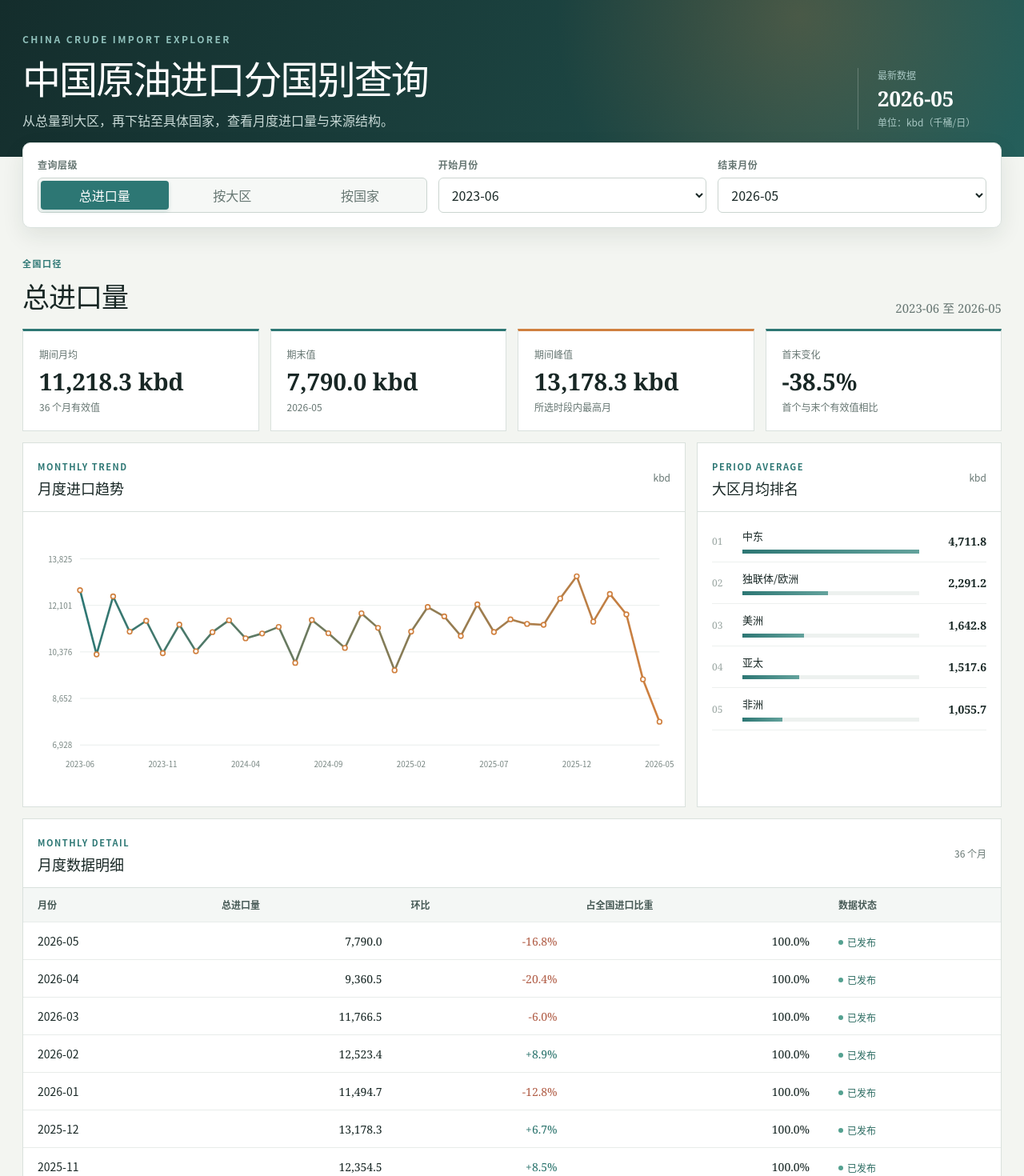
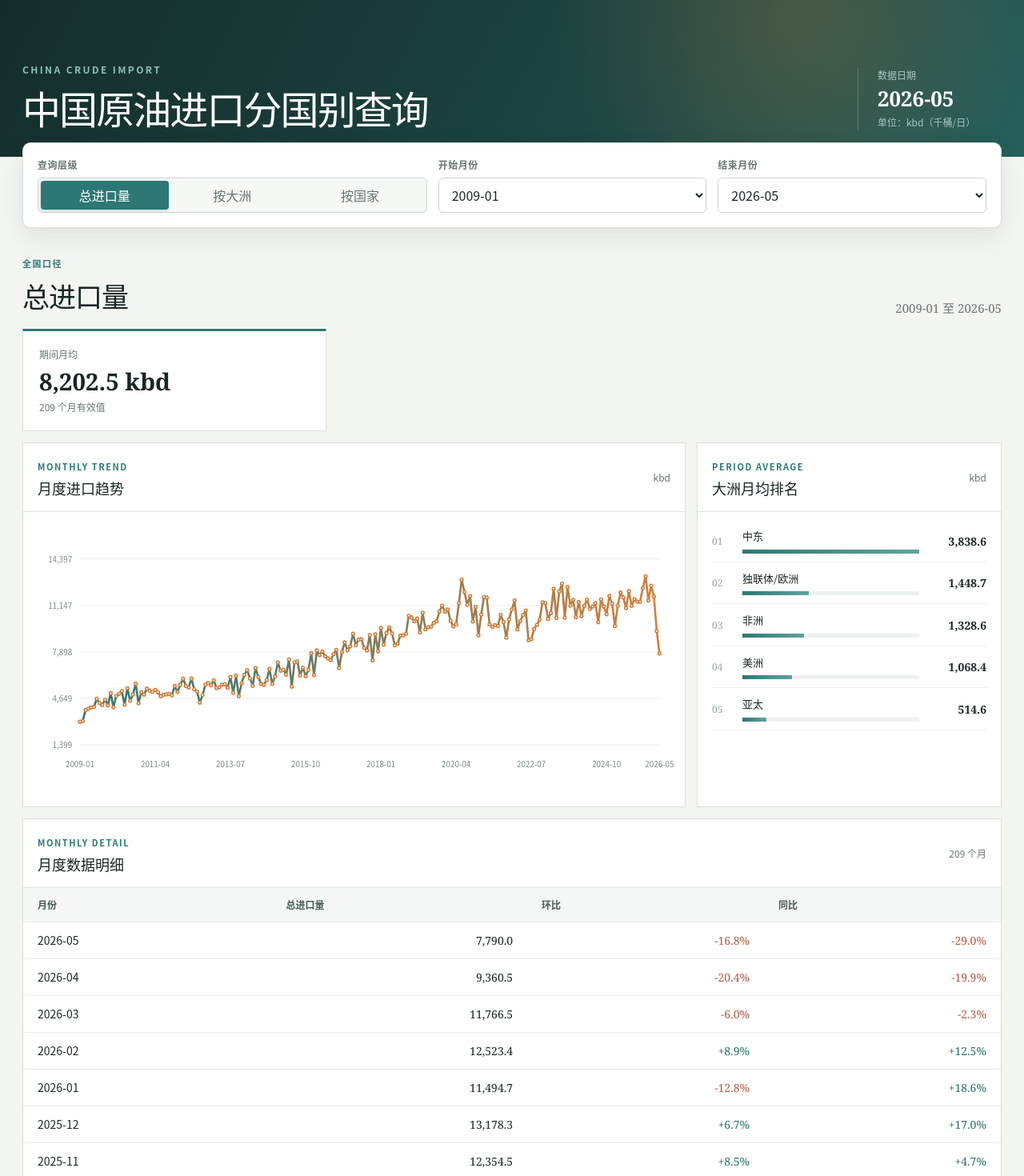
Before and after one commit to zyb0716-svg/China-Crude-Import, a Next.js app: page / in a window 1280 px wide. Shown: the top 1470 px of the page at 80% size. Built offline with nearby package versions, Linux system fonts and the light colour scheme.

Commit message:
Apply first dashboard review revisions

```diff
--- a/app/CrudeImportDashboard.tsx
+++ b/app/CrudeImportDashboard.tsx
@@ -124,11 +124,6 @@ function average(values: Array<number | null>) {
   return valid.length ? valid.reduce((sum, value) => sum + value, 0) / valid.length : null;
 }
 
-function firstLast(values: Array<number | null>) {
-  const valid = values.filter((value): value is number => value != null);
-  return { first: valid[0] ?? null, last: valid.at(-1) ?? null };
-}
-
 function StatCard({ label, value, note }: { label: string; value: string; note: string }) {
   return (
     <article className="stat-card">
@@ -223,7 +218,7 @@ export function CrudeImportDashboard() {
       })
       .then((payload: Payload) => {
         setData(payload);
-        setStart(payload.dates[Math.max(0, payload.dates.length - 36)]);
+        setStart(payload.dates[0]);
         setEnd(payload.dates.at(-1) || "");
       })
       .catch(() => setError("数据加载失败，请刷新页面后重试。"));
@@ -251,12 +246,7 @@ export function CrudeImportDashboard() {
   const rangeDates = data?.dates.slice(startIndex, endIndex + 1) || [];
   const rangeValues = selected?.values.slice(startIndex, endIndex + 1) || [];
   const avg = average(rangeValues);
-  const { first, last } = firstLast(rangeValues);
   const validValues = rangeValues.filter((value): value is number => value != null);
-  const peak = validValues.length ? Math.max(...validValues) : null;
-  const change = first != null && last != null && first !== 0 ? ((last - first) / first) * 100 : null;
-
-  const totalSeries = data?.series.find((item) => item.level === "total") || null;
   const ranking = useMemo(() => {
     if (!data || !selected) return [];
     let candidates: Series[];
@@ -284,12 +274,11 @@ export function CrudeImportDashboard() {
     <main className="dashboard-shell">
       <header className="hero">
         <div>
-          <p className="eyebrow">CHINA CRUDE IMPORT EXPLORER</p>
+          <p className="eyebrow">CHINA CRUDE IMPORT</p>
           <h1>中国原油进口分国别查询</h1>
-          <p className="hero-copy">从总量到大区，再下钻至具体国家，查看月度进口量与来源结构。</p>
         </div>
         <div className="freshness">
-          <span>最新数据</span>
+          <span>数据日期</span>
           <strong>{data.metadata.latestMonth}</strong>
           <small>单位：kbd（千桶/日）</small>
         </div>
@@ -301,14 +290,14 @@ export function CrudeImportDashboard() {
           <div className="segmented">
             {(["total", "continent", "country"] as Level[]).map((item) => (
               <button key={item} className={level === item ? "active" : ""} onClick={() => setLevel(item)} type="button">
-                {item === "total" ? "总进口量" : item === "continent" ? "按大区" : "按国家"}
+                {item === "total" ? "总进口量" : item === "continent" ? "按大洲" : "按国家"}
               </button>
             ))}
           </div>
         </div>
         {level !== "total" && (
           <label>
-            <span className="field-label">大区</span>
+            <span className="field-label">大洲选择</span>
             <select value={continent} onChange={(event) => setContinent(event.target.value)}>
               {continents.map((item) => <option key={item.id} value={item.name}>{displayName(item)}</option>)}
             </select>
@@ -316,8 +305,8 @@ export function CrudeImportDashboard() {
         )}
         {level === "country" && (
           <label className="country-field">
-            <span className="field-label">国家 / 地区</span>
-            <select value={country} onChange={(event) => setCountry(event.target.value)}>
+            <span className="visually-hidden">国家 / 地区</span>
+            <select aria-label="国家或地区" value={country} onChange={(event) => setCountry(event.target.value)}>
               {countries.map((item) => <option key={item.id} value={item.name}>{displayName(item)}</option>)}
             </select>
           </label>
@@ -338,7 +327,7 @@ export function CrudeImportDashboard() {
 
       <section className="selection-title">
         <div>
-          <span>{level === "total" ? "全国口径" : level === "continent" ? "大区口径" : CONTINENT_LABELS[selected.continent || ""]}</span>
+          <span>{level === "total" ? "全国口径" : level === "continent" ? "大洲口径" : CONTINENT_LABELS[selected.continent || ""]}</span>
           <h2>{selectedLabel}</h2>
         </div>
         <p>{periodLabel}</p>
@@ -346,12 +335,9 @@ export function CrudeImportDashboard() {
 
       <section className="stat-grid">
         <StatCard label="期间月均" value={`${fmt(avg)} kbd`} note={`${validValues.length} 个月有效值`} />
-        <StatCard label="期末值" value={`${fmt(last)} kbd`} note={rangeDates.at(-1) || "—"} />
-        <StatCard label="期间峰值" value={`${fmt(peak)} kbd`} note="所选时段内最高月" />
-        <StatCard label="首末变化" value={change == null ? "—" : `${change >= 0 ? "+" : ""}${fmt(change)}%`} note="首个与末个有效值相比" />
       </section>
 
-      <section className="analysis-grid">
+      <section className={`analysis-grid ${level === "country" ? "single" : ""}`}>
         <article className="panel chart-panel">
           <div className="panel-heading">
             <div><span>MONTHLY TREND</span><h3>月度进口趋势</h3></div>
@@ -360,9 +346,9 @@ export function CrudeImportDashboard() {
           <TrendChart dates={rangeDates} values={rangeValues} label={selectedLabel} />
         </article>
 
-        <article className="panel ranking-panel">
+        {level !== "country" && <article className="panel ranking-panel">
           <div className="panel-heading">
-            <div><span>PERIOD AVERAGE</span><h3>{level === "total" ? "大区月均排名" : level === "continent" ? "国家月均排名" : "所属大区对比"}</h3></div>
+            <div><span>PERIOD AVERAGE</span><h3>{level === "total" ? "大洲月均排名" : "国家月均排名"}</h3></div>
             <em>kbd</em>
           </div>
           <div className="ranking-list">
@@ -385,7 +371,7 @@ export function CrudeImportDashboard() {
               </button>
             ))}
           </div>
-        </article>
+        </article>}
       </section>
 
       <section className="panel table-panel">
@@ -395,20 +381,20 @@ export function CrudeImportDashboard() {
         </div>
         <div className="table-scroll">
           <table>
-            <thead><tr><th>月份</th><th>{selectedLabel}</th><th>环比</th><th>占全国进口比重</th><th>数据状态</th></tr></thead>
+            <thead><tr><th>月份</th><th>{selectedLabel}</th><th>环比</th><th>同比</th></tr></thead>
             <tbody>
               {rangeDates.map((date, index) => {
                 const value = rangeValues[index];
                 const previous = index ? rangeValues[index - 1] : null;
                 const mom = value != null && previous != null && previous !== 0 ? ((value - previous) / previous) * 100 : null;
-                const totalValue = totalSeries?.values[startIndex + index] ?? null;
-                const share = value != null && totalValue != null && totalValue !== 0 ? (value / totalValue) * 100 : null;
+                const yearAgoIndex = startIndex + index - 12;
+                const yearAgo = yearAgoIndex >= 0 ? selected.values[yearAgoIndex] : null;
+                const yoy = value != null && yearAgo != null && yearAgo !== 0 ? ((value - yearAgo) / yearAgo) * 100 : null;
                 return (
                   <tr key={date}>
                     <td>{date}</td><td className="numeric">{fmt(value)}</td>
                     <td className={`numeric ${mom != null && mom < 0 ? "negative" : "positive"}`}>{mom == null ? "—" : `${mom >= 0 ? "+" : ""}${fmt(mom)}%`}</td>
-                    <td className="numeric">{share == null ? "—" : `${fmt(share)}%`}</td>
-                    <td><span className={value == null ? "status missing" : "status"}>{value == null ? "未发布" : "已发布"}</span></td>
+                    <td className={`numeric ${yoy != null && yoy < 0 ? "negative" : "positive"}`}>{yoy == null ? "—" : `${yoy >= 0 ? "+" : ""}${fmt(yoy)}%`}</td>
                   </tr>
                 );
               }).reverse()}
@@ -417,10 +403,6 @@ export function CrudeImportDashboard() {
         </div>
       </section>
 
-      <footer>
-        <p><strong>口径说明：</strong>数值来自工作簿 “Crude imports — Volume” 页；大区和总量采用表内原始汇总行，空白单元格显示为“未发布”，0 保留为已报告的零值。源表中南非 2017-07（-2 kbd）与 2017-08（-1 kbd）的负值按原值保留。</p>
-        <p>{data.metadata.compiled} {data.metadata.sources}</p>
-      </footer>
     </main>
   );
 }
--- a/app/globals.css
+++ b/app/globals.css
@@ -36,12 +36,11 @@ button, select { font: inherit; }
 }
 .eyebrow { margin: 0 0 12px; color: #90c0bb; font-size: 12px; font-weight: 700; letter-spacing: .2em; }
 .hero h1 { margin: 0; font-size: clamp(30px, 4vw, 48px); letter-spacing: -.04em; line-height: 1.12; }
-.hero-copy { max-width: 680px; margin: 14px 0 0; color: #c9dad7; font-size: 16px; }
 .freshness { min-width: 180px; border-left: 1px solid rgba(255,255,255,.22); padding-left: 24px; }
 .freshness span, .freshness small { display: block; color: #a9c8c4; font-size: 12px; }
 .freshness strong { display: block; margin: 5px 0; font: 600 26px/1.2 Georgia, serif; }
 
-.filter-panel, .selection-title, .stat-grid, .analysis-grid, .table-panel, footer {
+.filter-panel, .selection-title, .stat-grid, .analysis-grid, .table-panel {
   width: min(1440px, calc(100% - 56px));
   margin-left: auto;
   margin-right: auto;
@@ -65,6 +64,7 @@ button, select { font: inherit; }
 .field-label { color: var(--muted); font-size: 12px; font-weight: 700; letter-spacing: .04em; }
 select { height: 44px; width: 100%; border: 1px solid #cbd5d0; border-radius: 6px; padding: 0 35px 0 12px; background: white; color: var(--ink); }
 select:focus, button:focus-visible { outline: 3px solid rgba(45,119,116,.2); outline-offset: 2px; }
+.visually-hidden { position: absolute; width: 1px; height: 1px; padding: 0; margin: -1px; overflow: hidden; clip: rect(0, 0, 0, 0); white-space: nowrap; border: 0; }
 .segmented { display: flex; height: 44px; padding: 3px; border: 1px solid #cbd5d0; border-radius: 6px; background: #f6f8f6; }
 .segmented button { flex: 1; border: 0; border-radius: 4px; background: transparent; color: var(--muted); cursor: pointer; }
 .segmented button.active { background: var(--teal); color: white; box-shadow: 0 2px 5px rgba(45,119,116,.2); }
@@ -74,13 +74,14 @@ select:focus, button:focus-visible { outline: 3px solid rgba(45,119,116,.2); out
 .selection-title h2 { margin: 5px 0 0; font-size: clamp(24px, 3vw, 34px); letter-spacing: -.03em; }
 .selection-title p { margin: 0; color: var(--muted); font: 15px/1.3 Georgia, serif; }
 
-.stat-grid { display: grid; grid-template-columns: repeat(4, 1fr); gap: 14px; }
+.stat-grid { display: grid; grid-template-columns: minmax(260px, 380px); gap: 14px; }
 .stat-card { min-height: 125px; padding: 20px; border: 1px solid var(--line); border-top: 3px solid var(--teal); background: var(--paper); }
 .stat-card:nth-child(3) { border-top-color: var(--orange); }
 .stat-card span, .stat-card small { display: block; color: var(--muted); font-size: 12px; }
 .stat-card strong { display: block; margin: 11px 0 8px; font: 600 clamp(23px, 2.3vw, 33px)/1 Georgia, serif; }
 
 .analysis-grid { display: grid; grid-template-columns: minmax(0, 1.85fr) minmax(320px, .85fr); gap: 14px; margin-top: 14px; }
+.analysis-grid.single { grid-template-columns: 1fr; }
 .panel { border: 1px solid var(--line); background: var(--paper); }
 .panel-heading { min-height: 72px; display: flex; align-items: center; justify-content: space-between; gap: 16px; padding: 15px 18px; border-bottom: 1px solid var(--line); }
 .panel-heading h3 { margin: 4px 0 0; font-size: 18px; }
@@ -116,9 +117,6 @@ td.numeric { text-align: right; font-variant-numeric: tabular-nums; font-family:
 .status.missing { color: #9a7b65; }
 .status.missing::before { background: #c6a78f; }
 
-footer { margin-top: 18px; padding: 18px 0; color: var(--muted); font-size: 12px; line-height: 1.7; }
-footer p { margin: 2px 0; }
-
 @media (max-width: 1100px) {
   .filter-panel { flex-wrap: wrap; }
   .filter-panel label, .scope-control { min-width: calc(33.333% - 10px); }
@@ -128,7 +126,7 @@ footer p { margin: 2px 0; }
 @media (max-width: 760px) {
   .hero { min-height: 220px; align-items: flex-start; flex-direction: column; padding: 28px 20px 45px; }
   .freshness { border-left: 0; border-top: 1px solid rgba(255,255,255,.22); padding: 13px 0 0; }
-  .filter-panel, .selection-title, .stat-grid, .analysis-grid, .table-panel, footer { width: calc(100% - 24px); }
+  .filter-panel, .selection-title, .stat-grid, .analysis-grid, .table-panel { width: calc(100% - 24px); }
   .filter-panel label, .scope-control { min-width: 100%; }
   .stat-grid { grid-template-columns: repeat(2, 1fr); }
   .selection-title { align-items: flex-start; flex-direction: column; }
--- a/app/layout.tsx
+++ b/app/layout.tsx
@@ -3,16 +3,16 @@ import "./globals.css";
 
 export const metadata: Metadata = {
   title: "中国原油进口分国别查询",
-  description: "按总量、大区和国家查询中国月度原油进口量（kbd）",
+  description: "按总量、大洲和国家查询中国月度原油进口量（kbd）",
   openGraph: {
     title: "中国原油进口分国别查询",
-    description: "总量 · 大区 · 国家 | 2009–2026 | kbd",
+    description: "总量 · 大洲 · 国家 | 2009–2026 | kbd",
     images: [{ url: "/og.png", width: 1536, height: 1024, alt: "中国原油进口分国别查询" }],
   },
   twitter: {
     card: "summary_large_image",
     title: "中国原油进口分国别查询",
-    description: "总量 · 大区 · 国家 | 2009–2026 | kbd",
+    description: "总量 · 大洲 · 国家 | 2009–2026 | kbd",
     images: ["/og.png"],
   },
 };
--- a/app/page.tsx
+++ b/app/page.tsx
@@ -3,7 +3,7 @@ import { CrudeImportDashboard } from "./CrudeImportDashboard";
 
 export const metadata: Metadata = {
   title: "中国原油进口分国别查询",
-  description: "按总量、大区和国家查询中国月度原油进口量（kbd）",
+  description: "按总量、大洲和国家查询中国月度原油进口量（kbd）",
 };
 
 export default function Home() {
```
Also changed, not shown: public/og.png, 1 other file (tests, documents, lock files or other folders).
